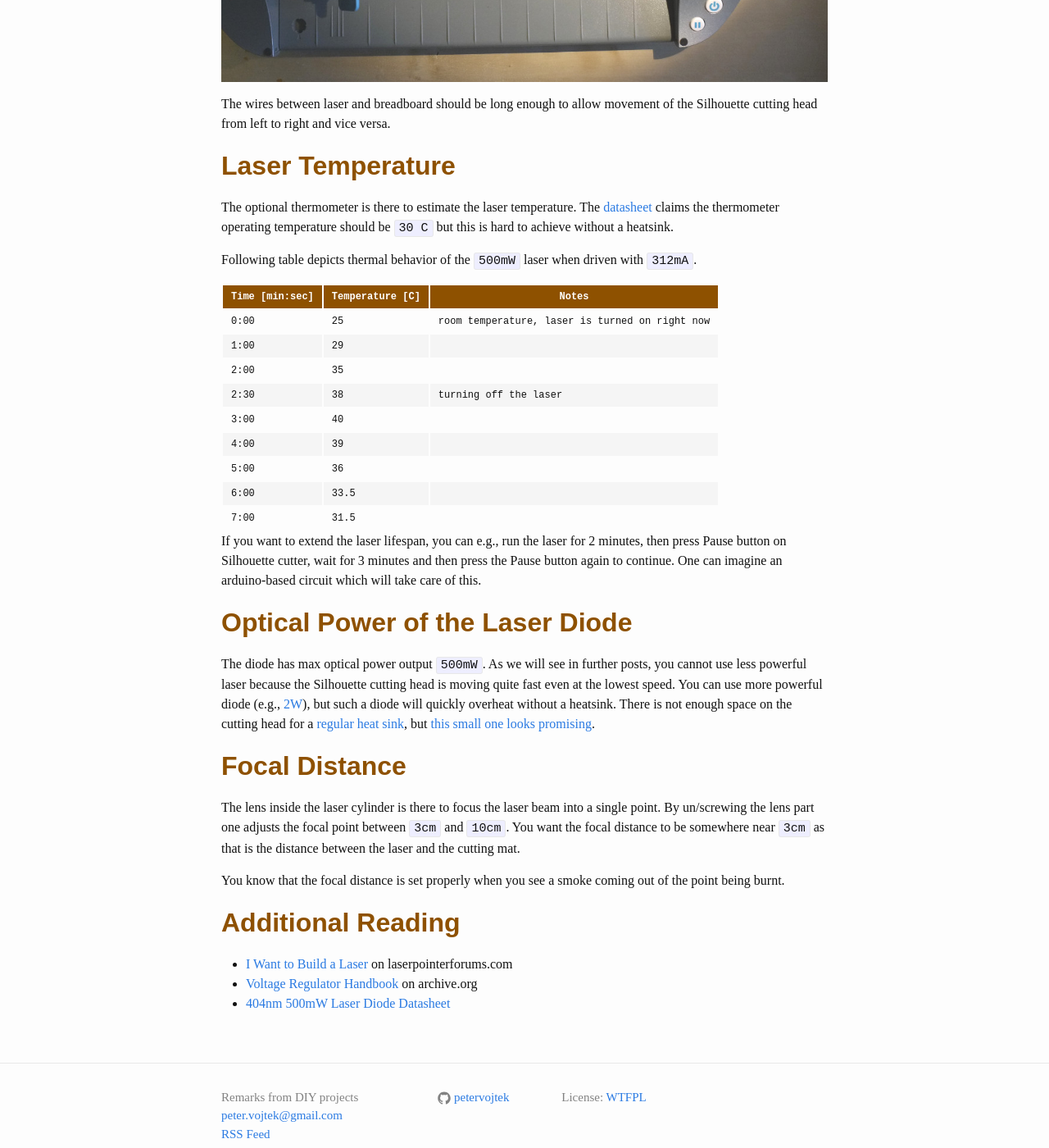
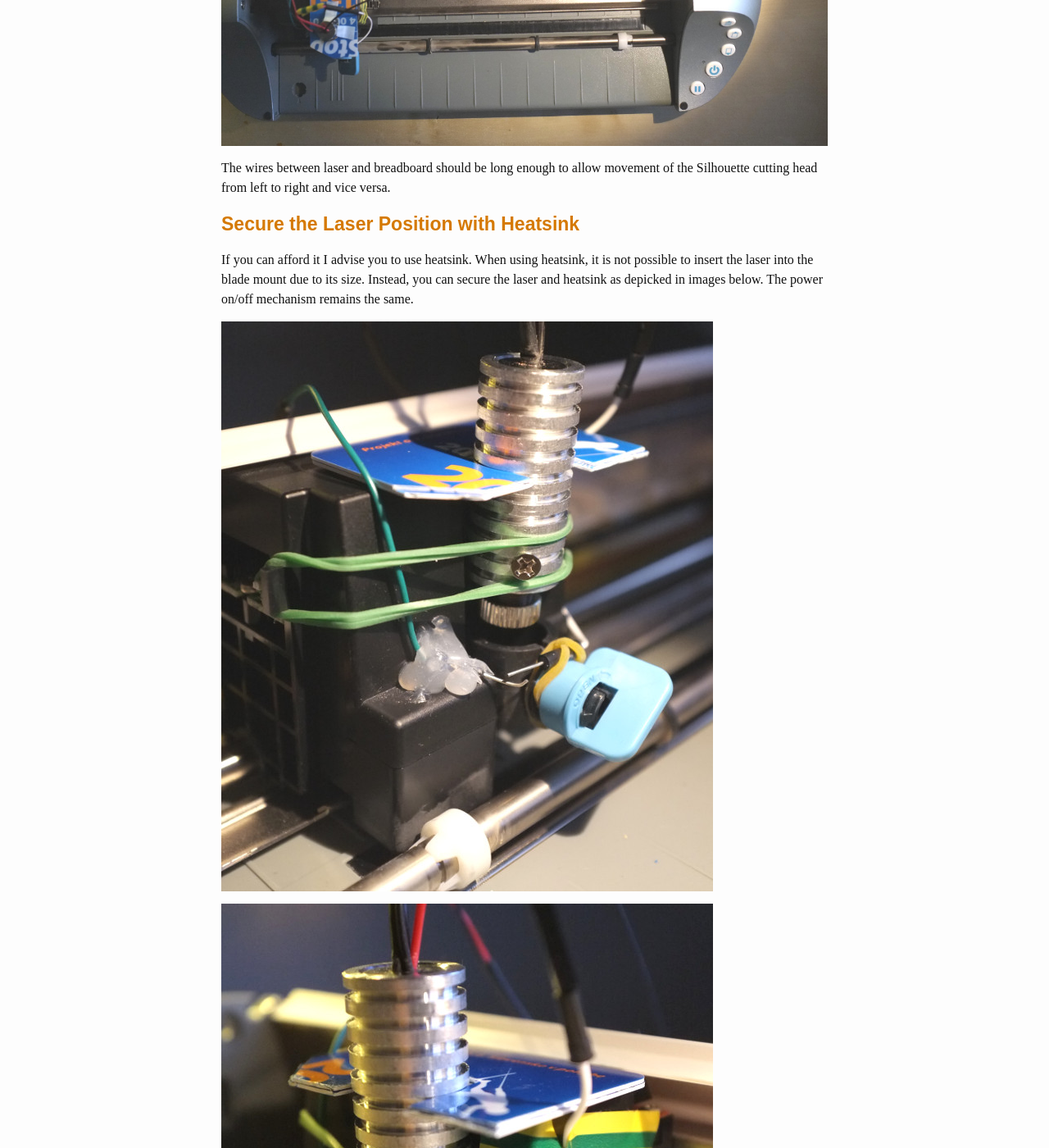
Before and after one commit to Laserworks/diy, a Jekyll site: the page built from _posts/2015-03-02-how-to-replace-silhouette-blade-with-laser.markdown, in a window 1280 px wide and 1400 px high, scrolled down 4842 px. Shown: the whole window at 82% size. Built offline with Jekyll 4.4.1, drawn with Linux system fonts in a browser that asks for light colours; comment, search, counter and statistics services are not loaded; some of the changed text lies outside the part shown.

Commit message:
add heatsink info to 2015-03-02-how-to-replace-silhouette-blade-with-laser

```diff
--- a/_posts/2015-03-02-how-to-replace-silhouette-blade-with-laser.markdown
+++ b/_posts/2015-03-02-how-to-replace-silhouette-blade-with-laser.markdown
@@ -17,15 +17,19 @@
 
 ## Bill of Material
 
-* [405nm--473nm Laser Protection Goggles](http://www.ebay.com/itm/141503872259)
-* [Silhouette Portrait](http://www.silhouetteamerica.com/shop/machines/portrait) blade cutter
-* [405nm 500mW Laser](http://www.ebay.com/itm/131399368831)
-* [12V 500mA+ Power Source](http://www.ebay.com/itm/251791463409)
-* [LM7805 Voltage Regulator](http://www.ebay.com/itm/130747602965)
+* [405nm--473nm laser protection goggles](http://www.ebay.com/itm/141503872259)
+* [Silhouette portrait](http://www.silhouetteamerica.com/shop/machines/portrait) blade cutter
+* [405nm 500mW laser](http://www.ebay.com/itm/131399368831)
+* [12V 500mA+ power source](http://www.ebay.com/itm/251791463409)
+* [LM7805 voltage regulator](http://www.ebay.com/itm/130747602965)
 * [47uF](http://www.ebay.com/itm/260814969015) capacitor
 * 16 ohm resistor
 * wires
-* Optional: [thermometer with probe](http://www.ebay.com/itm/121514792721)
+
+Optional (but recommended):
+
+* [heatsink](http://www.ebay.com/itm/261113766519)
+* [thermometer with probe](http://www.ebay.com/itm/121514792721)
 
 ## Wiring
 
@@ -77,6 +81,14 @@
 
 The wires between laser and breadboard should be long enough to allow movement of the Silhouette cutting head from left to right and vice versa.
 
+### Secure the Laser Position with Heatsink
+
+If you can afford it I advise you to use heatsink. When using heatsink, it is not possible to insert the laser into the blade mount due to its size. Instead, you can secure the laser and heatsink as depicked in images below. The power on/off mechanism remains the same.
+
+![Laser with Heatsink]({{site.baseurl}}/images/laser-wiring-06.jpg "Laser with Heatsink")
+
+![Laser with Heatsink]({{site.baseurl}}/images/laser-wiring-07.jpg "Laser with Heatsink")
+
 ## Laser Temperature
 
 The optional thermometer is there to estimate the laser temperature.
@@ -84,23 +96,23 @@
 
 Following table depicts thermal behavior of the `500mW` laser when driven with `312mA`.
 
-| Time [min:sec] | Temperature [C] | Notes                                          |
+| Time [min:sec] | Temp [C] | Temp with Heatsink [C] |  Notes                                          |
 |--------------|-----------------|------------------------------------------------|
-| 0:00         | 25              | room temperature, laser is turned on right now |
-| 1:00         | 29              |                                                |
-| 2:00         | 35              |                                                |
-| 2:30         | 38              | turning off the laser                          |
-| 3:00         | 40              |                                                |
-| 4:00         | 39              |                                                |
-| 5:00         | 36              |                                                |
-| 6:00         | 33.5            |                                                |
-| 7:00         | 31.5            |                                                |
+| 0:00         | 25   |  25         | room temperature, laser is turned on right now |
+| 1:00         | 29   |  26         |                                                |
+| 2:00         | 35   |  28         |                                                |
+| 2:30         | 38   |  29.3         | turning off the laser                          |
+| 3:00         | 40   |  30.4         |                                                |
+| 4:00         | 39   |  31.3         |                                                |
+| 5:00         | 36   |  31.3         |                                                |
+| 6:00         | 33.5 |  30.9         |                                                |
+| 7:00         | 31.5 |  30.2         |                                                |
 
-If you want to extend the laser lifespan, you can e.g., run the laser for 2 minutes, then press Pause button on Silhouette cutter, wait for 3 minutes and then press the Pause button again to continue. One can imagine an arduino-based circuit which will take care of this.
+If you want to extend the laser lifespan, you should definitely use the heatsink. Without heatsink, you should run the laser for 2 minutes, then press Pause button on Silhouette cutter, wait for 3 minutes and then press the Pause button again to continue. One can imagine an arduino-based circuit which will take care of this.
 
 ## Optical Power of the Laser Diode
 
-The diode has max optical power output `500mW`. As we will see in further posts, you cannot use less powerful laser because the Silhouette cutting head is moving quite fast even at the lowest speed. You can use more powerful diode (e.g., [2W](http://www.ebay.com/itm/2W-445nm-M-Type-M140-Blue-Laser-Diode-Copper-Module-W-Leads-Aixiz-Glass-Lens-/170892986250?)), but such a diode will quickly overheat without a heatsink. There is not enough space on the cutting head for a [regular heat sink](http://www.ebay.com/itm/201248127131), but [this small one looks promising](http://www.ebay.com/itm/261113766519).
+The diode has max optical power output `500mW`. As we will see in further posts, you cannot use less powerful laser because the Silhouette cutting head is moving quite fast even at the lowest speed. You can use more powerful diode (e.g., [2W](http://www.ebay.com/itm/2W-445nm-M-Type-M140-Blue-Laser-Diode-Copper-Module-W-Leads-Aixiz-Glass-Lens-/170892986250?)), but you must use heasink with such poweful diode.
 
 ## Focal Distance
 
--- a/_posts/2015-03-27-paper-cut-postcard-transforms-to-dog.markdown
+++ b/_posts/2015-03-27-paper-cut-postcard-transforms-to-dog.markdown
@@ -29,7 +29,7 @@
 
 The assembly instructions are applied using stamp from rubber foam (I am not sure what is the proper name of the material -- in Slovak it is called [_moss rubber_](http://www.hobby-kreativ.sk/hobby-kreativ/eshop/40-1-MACHOVA-GUMA)).
 
-To create the stamp, [I replace the Silhouette's cutting blade with a laser](https://petervojtek.github.io/diy/2015/02/22/burning-map-on-plywood-with-silhouette-cutter.html) and engrave assembly instructions into the rubber:
+To create the stamp, [I replace the Silhouette's cutting blade with a laser](https://petervojtek.github.io/diy/2015/03/02/how-to-replace-silhouette-blade-with-laser.html) and engrave assembly instructions into the rubber:
 
 ![Laser engraved stamp with assembly instructions]({{site.baseurl}}/images/2015-03-27-postcard/04.jpg "Laser engraved stamp with assembly instructions")
 
```
Also changed, not shown: images/laser-wiring-05.jpg (added), images/laser-wiring-06.jpg (added), images/laser-wiring-07.jpg (added).
